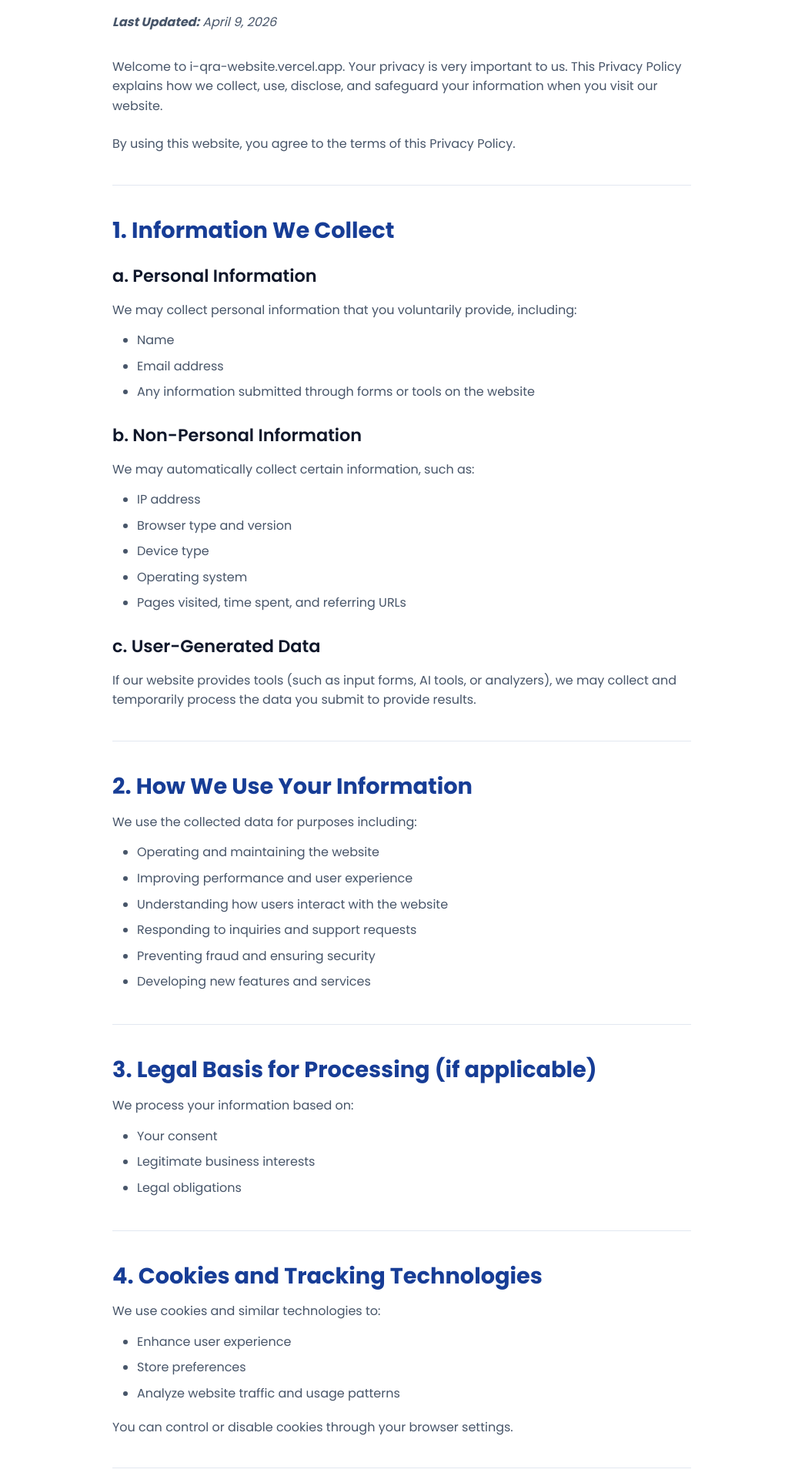
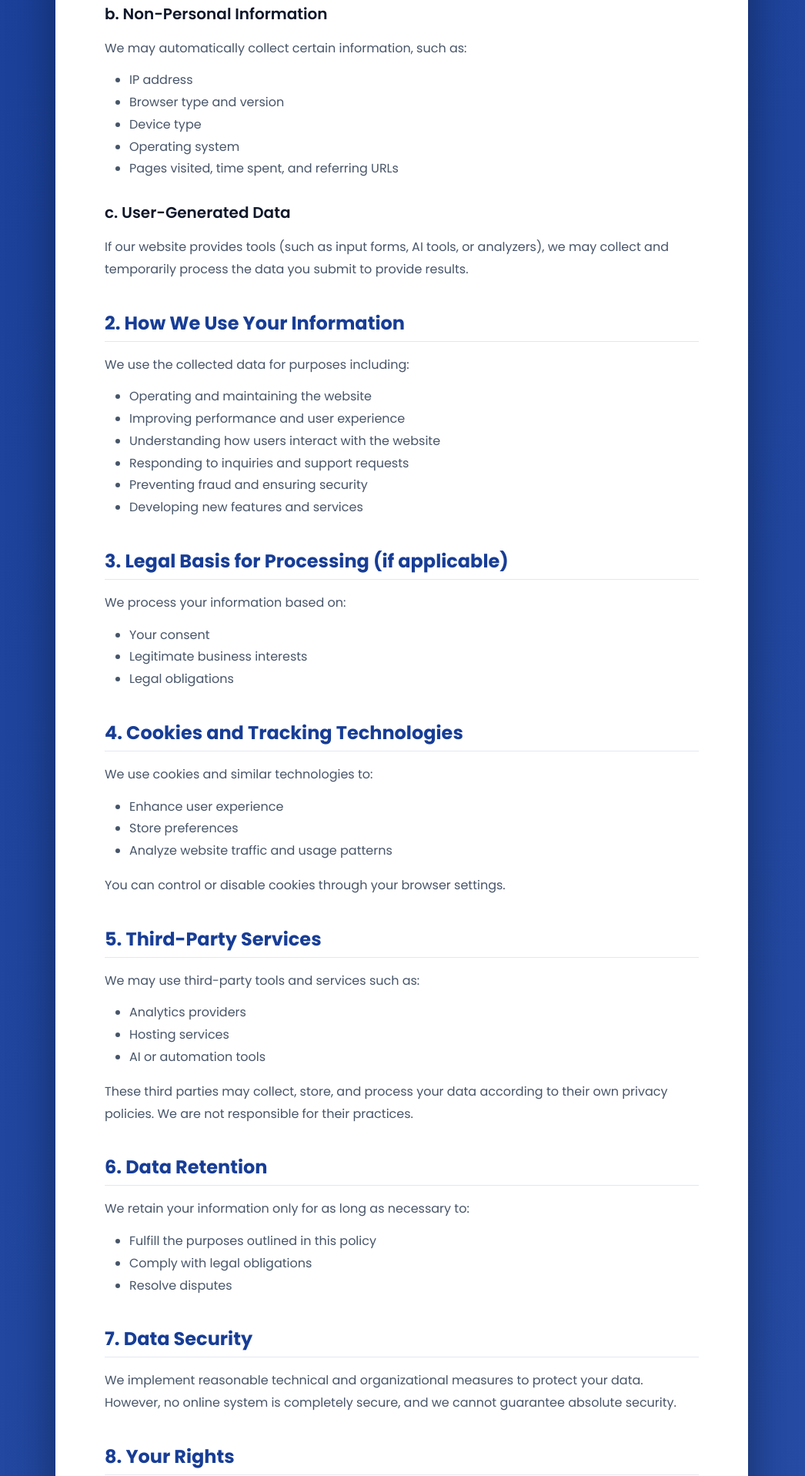
Before and after one commit to coder-363/-iQRA-website, a React (Vite) app: page /privacy-policy in a window 1280 px wide. Shown: the part 880-2797 px from the top of the page at 77% size, without its empty margins (118-1164 px from the left). Built offline with nearby package versions, Linux system fonts and the light colour scheme.

Commit message:
Redesign Privacy Policy into a single-page document format with blue/white theme

```diff
--- a/src/pages/PrivacyPolicy.jsx
+++ b/src/pages/PrivacyPolicy.jsx
@@ -4,26 +4,21 @@ import { Link } from 'react-router-dom';
 export default function PrivacyPolicy() {
   return (
     <>
-      {/* HERO SECTION */}
-      <section className="hero-redesign page-header-offset" id="privacy-hero">
-        <div className="hero-bg-slider">
-          <div className="hero-slide active" style={{ backgroundImage: "url('/img/cool.jpg')", opacity: 0.15 }}></div>
-          <div className="hero-dark-overlay" style={{ background: 'var(--primary-blue)' }}></div>
+      <section className="section" style={{ padding: '8rem 1rem', minHeight: '100vh', background: 'linear-gradient(135deg, var(--primary-blue), var(--primary-blue-light))' }}>
+        <div style={{ maxWidth: '900px', margin: '0 auto', background: '#FFFFFF', borderRadius: '12px', boxShadow: '0 25px 60px rgba(0,0,0,0.4)', overflow: 'hidden' }} data-aos="fade-up" data-aos-duration="600">
+
+          {/* Document Header */}
+          <div style={{ background: '#FFFFFF', padding: '3rem 2rem', textAlign: 'center', borderBottom: '5px solid var(--primary-blue)' }}>
+            <h1 style={{ fontSize: '2.5rem', fontWeight: '800', marginBottom: '0.5rem', color: 'var(--primary-blue)' }}>Privacy Policy</h1>
+            <p style={{ fontSize: '1.1rem', color: 'var(--text-medium)', margin: 0 }}>i-qra-website.vercel.app</p>
           </div>
-        <div className="container hero-redesign-container">
-          <div className="hero-redesign-content" data-aos="fade-up" data-aos-duration="400">
-            <span className="hero-tag">🔒 Legal & Operations</span>
-            <h1 className="hero-redesign-title">Privacy Policy</h1>
-            <p className="hero-redesign-tagline">How we collect, use, and protect your information.</p>
-          </div>
-        </div>
-      </section>
 
-      {/* PRIVACY POLICY CONTENT */}
-      <section className="section bg-white text-left">
-        <div className="container" style={{ maxWidth: '800px', margin: '0 auto', color: 'var(--text-medium)' }} data-aos="fade-up" data-aos-duration="400">
+          {/* Document Body */}
+          <div style={{ padding: '3rem 4rem', color: 'var(--text-medium)', lineHeight: '1.8' }} className="privacy-document-body">
 
-          <p style={{ marginBottom: '2rem', fontStyle: 'italic' }}><strong>Last Updated:</strong> April 9, 2026</p>
+            <p style={{ marginBottom: '2rem', fontStyle: 'italic', borderBottom: '1px solid #e2e8f0', paddingBottom: '1rem' }}>
+              <strong>Last Updated:</strong> April 9, 2026
+            </p>
 
             <p style={{ marginBottom: '1.5rem' }}>
               Welcome to i-qra-website.vercel.app. Your privacy is very important to us. This Privacy Policy explains how we collect, use, disclose, and safeguard your information when you visit our website.
@@ -32,144 +27,145 @@ export default function PrivacyPolicy() {
               By using this website, you agree to the terms of this Privacy Policy.
             </p>
 
-          <hr style={{ borderTop: '1px solid #e2e8f0', marginBottom: '2.5rem' }} />
+            <h2 style={{ fontSize: '1.5rem', color: 'var(--primary-blue)', marginBottom: '1rem', borderBottom: '1px solid #e2e8f0', paddingBottom: '0.5rem' }}>1. Information We Collect</h2>
 
-          <h2 style={{ fontSize: '1.8rem', color: 'var(--primary-blue)', marginBottom: '1rem' }}>1. Information We Collect</h2>
-
-          <h3 style={{ fontSize: '1.4rem', color: 'var(--text-dark)', marginTop: '1.5rem', marginBottom: '0.8rem' }}>a. Personal Information</h3>
+            <h3 style={{ fontSize: '1.25rem', color: 'var(--text-dark)', marginTop: '1.5rem', marginBottom: '0.8rem' }}>a. Personal Information</h3>
             <p style={{ marginBottom: '0.8rem' }}>We may collect personal information that you voluntarily provide, including:</p>
-          <ul style={{ listStyleType: 'disc', paddingLeft: '2rem', marginBottom: '1.5rem', lineHeight: '1.8' }}>
-            <li style={{ marginBottom: '0.3rem' }}>Name</li>
-            <li style={{ marginBottom: '0.3rem' }}>Email address</li>
-            <li style={{ marginBottom: '0.3rem' }}>Any information submitted through forms or tools on the website</li>
+            <ul style={{ listStyleType: 'disc', paddingLeft: '2rem', marginBottom: '1.5rem' }}>
+              <li>Name</li>
+              <li>Email address</li>
+              <li>Any information submitted through forms or tools on the website</li>
             </ul>
 
-          <h3 style={{ fontSize: '1.4rem', color: 'var(--text-dark)', marginTop: '1.5rem', marginBottom: '0.8rem' }}>b. Non-Personal Information</h3>
+            <h3 style={{ fontSize: '1.25rem', color: 'var(--text-dark)', marginTop: '1.5rem', marginBottom: '0.8rem' }}>b. Non-Personal Information</h3>
             <p style={{ marginBottom: '0.8rem' }}>We may automatically collect certain information, such as:</p>
-          <ul style={{ listStyleType: 'disc', paddingLeft: '2rem', marginBottom: '1.5rem', lineHeight: '1.8' }}>
-            <li style={{ marginBottom: '0.3rem' }}>IP address</li>
-            <li style={{ marginBottom: '0.3rem' }}>Browser type and version</li>
-            <li style={{ marginBottom: '0.3rem' }}>Device type</li>
-            <li style={{ marginBottom: '0.3rem' }}>Operating system</li>
-            <li style={{ marginBottom: '0.3rem' }}>Pages visited, time spent, and referring URLs</li>
+            <ul style={{ listStyleType: 'disc', paddingLeft: '2rem', marginBottom: '1.5rem' }}>
+              <li>IP address</li>
+              <li>Browser type and version</li>
+              <li>Device type</li>
+              <li>Operating system</li>
+              <li>Pages visited, time spent, and referring URLs</li>
             </ul>
 
-          <h3 style={{ fontSize: '1.4rem', color: 'var(--text-dark)', marginTop: '1.5rem', marginBottom: '0.8rem' }}>c. User-Generated Data</h3>
+            <h3 style={{ fontSize: '1.25rem', color: 'var(--text-dark)', marginTop: '1.5rem', marginBottom: '0.8rem' }}>c. User-Generated Data</h3>
             <p style={{ marginBottom: '2.5rem' }}>If our website provides tools (such as input forms, AI tools, or analyzers), we may collect and temporarily process the data you submit to provide results.</p>
 
-          <hr style={{ borderTop: '1px solid #e2e8f0', marginBottom: '2.5rem' }} />
-
-          <h2 style={{ fontSize: '1.8rem', color: 'var(--primary-blue)', marginBottom: '1rem' }}>2. How We Use Your Information</h2>
+            <h2 style={{ fontSize: '1.5rem', color: 'var(--primary-blue)', marginBottom: '1rem', borderBottom: '1px solid #e2e8f0', paddingBottom: '0.5rem' }}>2. How We Use Your Information</h2>
             <p style={{ marginBottom: '0.8rem' }}>We use the collected data for purposes including:</p>
-          <ul style={{ listStyleType: 'disc', paddingLeft: '2rem', marginBottom: '2.5rem', lineHeight: '1.8' }}>
-            <li style={{ marginBottom: '0.3rem' }}>Operating and maintaining the website</li>
-            <li style={{ marginBottom: '0.3rem' }}>Improving performance and user experience</li>
-            <li style={{ marginBottom: '0.3rem' }}>Understanding how users interact with the website</li>
-            <li style={{ marginBottom: '0.3rem' }}>Responding to inquiries and support requests</li>
-            <li style={{ marginBottom: '0.3rem' }}>Preventing fraud and ensuring security</li>
-            <li style={{ marginBottom: '0.3rem' }}>Developing new features and services</li>
+            <ul style={{ listStyleType: 'disc', paddingLeft: '2rem', marginBottom: '2.5rem' }}>
+              <li>Operating and maintaining the website</li>
+              <li>Improving performance and user experience</li>
+              <li>Understanding how users interact with the website</li>
+              <li>Responding to inquiries and support requests</li>
+              <li>Preventing fraud and ensuring security</li>
+              <li>Developing new features and services</li>
             </ul>
 
-          <hr style={{ borderTop: '1px solid #e2e8f0', marginBottom: '2.5rem' }} />
-
-          <h2 style={{ fontSize: '1.8rem', color: 'var(--primary-blue)', marginBottom: '1rem' }}>3. Legal Basis for Processing (if applicable)</h2>
+            <h2 style={{ fontSize: '1.5rem', color: 'var(--primary-blue)', marginBottom: '1rem', borderBottom: '1px solid #e2e8f0', paddingBottom: '0.5rem' }}>3. Legal Basis for Processing (if applicable)</h2>
             <p style={{ marginBottom: '0.8rem' }}>We process your information based on:</p>
-          <ul style={{ listStyleType: 'disc', paddingLeft: '2rem', marginBottom: '2.5rem', lineHeight: '1.8' }}>
-            <li style={{ marginBottom: '0.3rem' }}>Your consent</li>
-            <li style={{ marginBottom: '0.3rem' }}>Legitimate business interests</li>
-            <li style={{ marginBottom: '0.3rem' }}>Legal obligations</li>
+            <ul style={{ listStyleType: 'disc', paddingLeft: '2rem', marginBottom: '2.5rem' }}>
+              <li>Your consent</li>
+              <li>Legitimate business interests</li>
+              <li>Legal obligations</li>
             </ul>
 
-          <hr style={{ borderTop: '1px solid #e2e8f0', marginBottom: '2.5rem' }} />
-
-          <h2 style={{ fontSize: '1.8rem', color: 'var(--primary-blue)', marginBottom: '1rem' }}>4. Cookies and Tracking Technologies</h2>
+            <h2 style={{ fontSize: '1.5rem', color: 'var(--primary-blue)', marginBottom: '1rem', borderBottom: '1px solid #e2e8f0', paddingBottom: '0.5rem' }}>4. Cookies and Tracking Technologies</h2>
             <p style={{ marginBottom: '0.8rem' }}>We use cookies and similar technologies to:</p>
-          <ul style={{ listStyleType: 'disc', paddingLeft: '2rem', marginBottom: '1rem', lineHeight: '1.8' }}>
-            <li style={{ marginBottom: '0.3rem' }}>Enhance user experience</li>
-            <li style={{ marginBottom: '0.3rem' }}>Store preferences</li>
-            <li style={{ marginBottom: '0.3rem' }}>Analyze website traffic and usage patterns</li>
+            <ul style={{ listStyleType: 'disc', paddingLeft: '2rem', marginBottom: '1rem' }}>
+              <li>Enhance user experience</li>
+              <li>Store preferences</li>
+              <li>Analyze website traffic and usage patterns</li>
             </ul>
             <p style={{ marginBottom: '2.5rem' }}>You can control or disable cookies through your browser settings.</p>
 
-          <hr style={{ borderTop: '1px solid #e2e8f0', marginBottom: '2.5rem' }} />
-
-          <h2 style={{ fontSize: '1.8rem', color: 'var(--primary-blue)', marginBottom: '1rem' }}>5. Third-Party Services</h2>
+            <h2 style={{ fontSize: '1.5rem', color: 'var(--primary-blue)', marginBottom: '1rem', borderBottom: '1px solid #e2e8f0', paddingBottom: '0.5rem' }}>5. Third-Party Services</h2>
             <p style={{ marginBottom: '0.8rem' }}>We may use third-party tools and services such as:</p>
-          <ul style={{ listStyleType: 'disc', paddingLeft: '2rem', marginBottom: '1rem', lineHeight: '1.8' }}>
-            <li style={{ marginBottom: '0.3rem' }}>Analytics providers</li>
-            <li style={{ marginBottom: '0.3rem' }}>Hosting services</li>
-            <li style={{ marginBottom: '0.3rem' }}>AI or automation tools</li>
+            <ul style={{ listStyleType: 'disc', paddingLeft: '2rem', marginBottom: '1rem' }}>
+              <li>Analytics providers</li>
+              <li>Hosting services</li>
+              <li>AI or automation tools</li>
             </ul>
             <p style={{ marginBottom: '2.5rem' }}>These third parties may collect, store, and process your data according to their own privacy policies. We are not responsible for their practices.</p>
 
-          <hr style={{ borderTop: '1px solid #e2e8f0', marginBottom: '2.5rem' }} />
-
-          <h2 style={{ fontSize: '1.8rem', color: 'var(--primary-blue)', marginBottom: '1rem' }}>6. Data Retention</h2>
+            <h2 style={{ fontSize: '1.5rem', color: 'var(--primary-blue)', marginBottom: '1rem', borderBottom: '1px solid #e2e8f0', paddingBottom: '0.5rem' }}>6. Data Retention</h2>
             <p style={{ marginBottom: '0.8rem' }}>We retain your information only for as long as necessary to:</p>
-          <ul style={{ listStyleType: 'disc', paddingLeft: '2rem', marginBottom: '2.5rem', lineHeight: '1.8' }}>
-            <li style={{ marginBottom: '0.3rem' }}>Fulfill the purposes outlined in this policy</li>
-            <li style={{ marginBottom: '0.3rem' }}>Comply with legal obligations</li>
-            <li style={{ marginBottom: '0.3rem' }}>Resolve disputes</li>
+            <ul style={{ listStyleType: 'disc', paddingLeft: '2rem', marginBottom: '2.5rem' }}>
+              <li>Fulfill the purposes outlined in this policy</li>
+              <li>Comply with legal obligations</li>
+              <li>Resolve disputes</li>
             </ul>
 
-          <hr style={{ borderTop: '1px solid #e2e8f0', marginBottom: '2.5rem' }} />
-
-          <h2 style={{ fontSize: '1.8rem', color: 'var(--primary-blue)', marginBottom: '1rem' }}>7. Data Security</h2>
+            <h2 style={{ fontSize: '1.5rem', color: 'var(--primary-blue)', marginBottom: '1rem', borderBottom: '1px solid #e2e8f0', paddingBottom: '0.5rem' }}>7. Data Security</h2>
             <p style={{ marginBottom: '2.5rem' }}>We implement reasonable technical and organizational measures to protect your data. However, no online system is completely secure, and we cannot guarantee absolute security.</p>
 
-          <hr style={{ borderTop: '1px solid #e2e8f0', marginBottom: '2.5rem' }} />
-
-          <h2 style={{ fontSize: '1.8rem', color: 'var(--primary-blue)', marginBottom: '1rem' }}>8. Your Rights</h2>
+            <h2 style={{ fontSize: '1.5rem', color: 'var(--primary-blue)', marginBottom: '1rem', borderBottom: '1px solid #e2e8f0', paddingBottom: '0.5rem' }}>8. Your Rights</h2>
             <p style={{ marginBottom: '0.8rem' }}>Depending on your location, you may have the right to:</p>
-          <ul style={{ listStyleType: 'disc', paddingLeft: '2rem', marginBottom: '1rem', lineHeight: '1.8' }}>
-            <li style={{ marginBottom: '0.3rem' }}>Access your personal data</li>
-            <li style={{ marginBottom: '0.3rem' }}>Request correction or deletion</li>
-            <li style={{ marginBottom: '0.3rem' }}>Withdraw consent</li>
-            <li style={{ marginBottom: '0.3rem' }}>Object to data processing</li>
+            <ul style={{ listStyleType: 'disc', paddingLeft: '2rem', marginBottom: '1rem' }}>
+              <li>Access your personal data</li>
+              <li>Request correction or deletion</li>
+              <li>Withdraw consent</li>
+              <li>Object to data processing</li>
             </ul>
             <p style={{ marginBottom: '2.5rem' }}>To exercise these rights, contact us using the details below.</p>
 
-          <hr style={{ borderTop: '1px solid #e2e8f0', marginBottom: '2.5rem' }} />
-
-          <h2 style={{ fontSize: '1.8rem', color: 'var(--primary-blue)', marginBottom: '1rem' }}>9. Children's Privacy</h2>
+            <h2 style={{ fontSize: '1.5rem', color: 'var(--primary-blue)', marginBottom: '1rem', borderBottom: '1px solid #e2e8f0', paddingBottom: '0.5rem' }}>9. Children's Privacy</h2>
             <p style={{ marginBottom: '2.5rem' }}>Our services are not intended for children under 13. We do not knowingly collect personal information from children.</p>
 
-          <hr style={{ borderTop: '1px solid #e2e8f0', marginBottom: '2.5rem' }} />
-
-          <h2 style={{ fontSize: '1.8rem', color: 'var(--primary-blue)', marginBottom: '1rem' }}>10. External Links</h2>
+            <h2 style={{ fontSize: '1.5rem', color: 'var(--primary-blue)', marginBottom: '1rem', borderBottom: '1px solid #e2e8f0', paddingBottom: '0.5rem' }}>10. External Links</h2>
             <p style={{ marginBottom: '2.5rem' }}>Our website may contain links to external websites. We are not responsible for the privacy practices or content of those websites.</p>
 
-          <hr style={{ borderTop: '1px solid #e2e8f0', marginBottom: '2.5rem' }} />
-
-          <h2 style={{ fontSize: '1.8rem', color: 'var(--primary-blue)', marginBottom: '1rem' }}>11. International Data Transfers</h2>
+            <h2 style={{ fontSize: '1.5rem', color: 'var(--primary-blue)', marginBottom: '1rem', borderBottom: '1px solid #e2e8f0', paddingBottom: '0.5rem' }}>11. International Data Transfers</h2>
             <p style={{ marginBottom: '2.5rem' }}>Your information may be transferred to and processed in countries outside your location, where data protection laws may differ.</p>
 
-          <hr style={{ borderTop: '1px solid #e2e8f0', marginBottom: '2.5rem' }} />
-
-          <h2 style={{ fontSize: '1.8rem', color: 'var(--primary-blue)', marginBottom: '1rem' }}>12. Changes to This Privacy Policy</h2>
+            <h2 style={{ fontSize: '1.5rem', color: 'var(--primary-blue)', marginBottom: '1rem', borderBottom: '1px solid #e2e8f0', paddingBottom: '0.5rem' }}>12. Changes to This Privacy Policy</h2>
             <p style={{ marginBottom: '2.5rem' }}>We may update this Privacy Policy periodically. Any changes will be posted on this page with an updated revision date.</p>
 
-          <hr style={{ borderTop: '1px solid #e2e8f0', marginBottom: '2.5rem' }} />
-
-          <h2 style={{ fontSize: '1.8rem', color: 'var(--primary-blue)', marginBottom: '1rem' }}>13. Contact Information</h2>
+            <h2 style={{ fontSize: '1.5rem', color: 'var(--primary-blue)', marginBottom: '1rem', borderBottom: '1px solid #e2e8f0', paddingBottom: '0.5rem' }}>13. Contact Information</h2>
             <p style={{ marginBottom: '1rem' }}>If you have any questions, concerns, or requests regarding this Privacy Policy, you can contact us at:</p>
             <p style={{ marginBottom: '2.5rem' }}>
               <strong>Email:</strong> <a href="mailto:principal.ipc.dsk@gmail.com" style={{ color: 'var(--primary-blue)', textDecoration: 'underline', fontWeight: 'bold' }}>principal.ipc.dsk@gmail.com</a>
             </p>
 
-          <hr style={{ borderTop: '1px solid #e2e8f0', marginBottom: '2.5rem' }} />
+            <h2 style={{ fontSize: '1.5rem', color: 'var(--primary-blue)', marginBottom: '1rem', borderBottom: '1px solid #e2e8f0', paddingBottom: '0.5rem' }}>14. Consent</h2>
+            <p style={{ marginBottom: '3rem' }}>By using our website, you hereby consent to our Privacy Policy and agree to its terms.</p>
 
-          <h2 style={{ fontSize: '1.8rem', color: 'var(--primary-blue)', marginBottom: '1rem' }}>14. Consent</h2>
-          <p style={{ marginBottom: '2.5rem' }}>By using our website, you hereby consent to our Privacy Policy and agree to its terms.</p>
-
-          <div style={{ textAlign: 'center', marginTop: '4rem' }}>
-            <Link to="/" className="btn btn-accent" style={{ display: 'inline-flex', padding: '0.8rem 2rem', borderRadius: '50px' }}>
-              Return to Home
+            {/* Print / Back Buttons */}
+            <div style={{ display: 'flex', gap: '1rem', justifyContent: 'center', borderTop: '1px solid #e2e8f0', paddingTop: '2rem', flexWrap: 'wrap' }}>
+              <Link to="/" className="btn btn-outline" style={{ display: 'inline-flex', padding: '0.6rem 2rem', borderRadius: '50px', border: '2px solid var(--primary-blue)', color: 'var(--primary-blue)' }}>
+                <i className="fas fa-arrow-left"></i> Back to Home
               </Link>
+              <button onClick={() => window.print()} className="btn btn-accent" style={{ display: 'inline-flex', padding: '0.6rem 2rem', borderRadius: '50px', border: 'none', cursor: 'pointer', background: 'var(--primary-blue)', color: 'white' }}>
+                <i className="fas fa-print"></i> Print Document
+              </button>
             </div>
 
           </div>
+        </div>
       </section>
+
+      {/* Internal styling for the document container */}
+      <style dangerouslySetInnerHTML={{__html: `
+        @media (max-width: 768px) {
+          .privacy-document-body {
+            padding: 2rem 1.5rem !important;
+          }
+        }
+        @media print {
+          .navbar, .footer, .btn {
+            display: none !important;
+          }
+          body {
+            background: #fff !important;
+          }
+          .section {
+            padding: 0 !important;
+            background: #fff !important;
+          }
+          div[style*="boxShadow"] {
+            box-shadow: none !important;
+          }
+        }
+      `}} />
     </>
   );
 }
```
Lines whose indentation alone changed are shown as unchanged.
